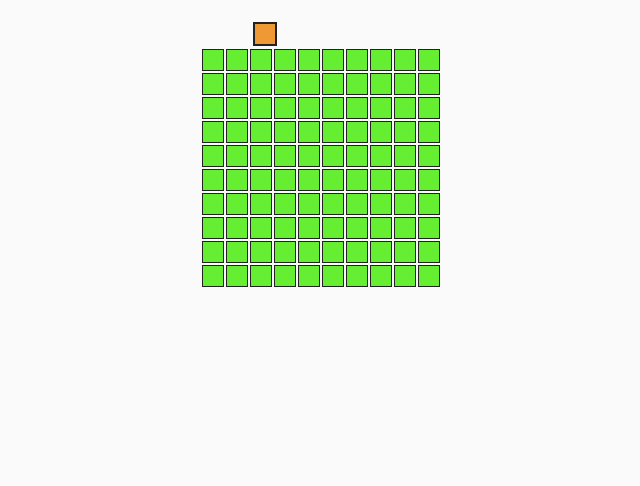
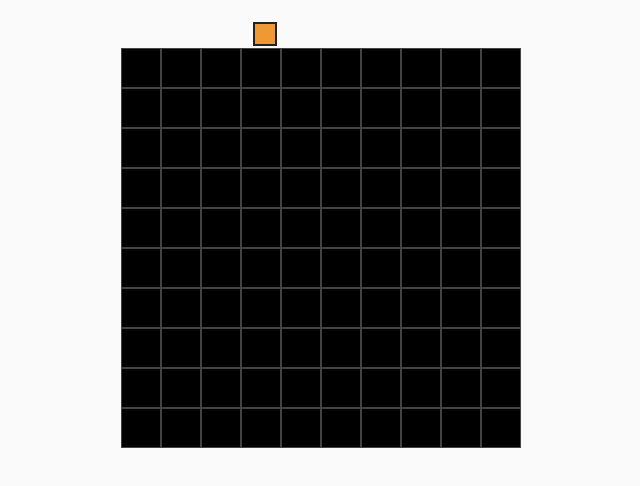
Before and after one commit to paulocoding/MosaicPaint, a plain HTML site: page public/index.html in a window 1280 px wide. Shown: the whole page, without its empty margins (319-959 px from the left). Drawn offline with Linux system fonts and the light colour scheme.

Commit message:
created functuin to generate initial grid

```diff
--- a/public/assets/css/styles.css
+++ b/public/assets/css/styles.css
@@ -55,7 +55,7 @@ a:hover {
 
 main {
   display: block;
-  width: 240px;
+  width: 400px;
   margin: 0 auto; }
 
 .swatches {
@@ -74,13 +74,16 @@ main {
 
 .my-mosaic {
   clear: both;
-  width: 240px; }
+  width: 400px; }
 
 .square {
   display: block;
+  -webkit-box-sizing: border-box;
+     -moz-box-sizing: border-box;
+          box-sizing: border-box;
   float: left;
   width: 20px;
   height: 20px;
-  background-color: #66ee33;
-  border: 1px solid #222;
-  margin: 1px; }
+  background-color: #000;
+  border: 1px solid #444;
+  margin: 0; }
--- a/public/assets/js/bundle.js
+++ b/public/assets/js/bundle.js
@@ -1,11 +1,16 @@
 var main= function(){
+	var mySquare = '<div class="square"></div>';
 	var generateGrid = function(l){
+		var totalWidth=400;
+		var squareWidth=(totalWidth/l)+'px';
 		l = l*l
+		$mosaic=$('.my-mosaic');
 		for(var i=0;i<l;i++){
-			$('.my-mosaic').append(mySquare);
+			$mosaic.append(mySquare);
 		}
+		$('.square').css('width',squareWidth);
+		$('.square').css('height', squareWidth);
 	}
-	var mySquare = '<div class="square"></div>';
 	var gridLength = 10;
 
 
--- a/source/scss/2-layout/base-layout.scss
+++ b/source/scss/2-layout/base-layout.scss
@@ -35,7 +35,7 @@ a:hover {
 
 main {
 	display: block;
-	width: 240px;
+	width: 400px;
 	margin: 0 auto;
 }
 
@@ -56,15 +56,16 @@ main {
 }
 .my-mosaic {
 	clear: both;
-	width: 240px;
+	width: 400px;
 }
 
 .square {
 	display: block;
+	box-sizing: border-box;
 	float: left;
 	width: 20px;
 	height: 20px;
-	background-color: #66ee33;
-	border: 1px solid #222;
-	margin: 1px;
+	background-color: #000;
+	border: 1px solid #444;
+	margin: 0;
 }
```
Also changed, not shown: source/js/base.js (+7 -2 lines), public/assets/css/2-layout/base-layout.css.
